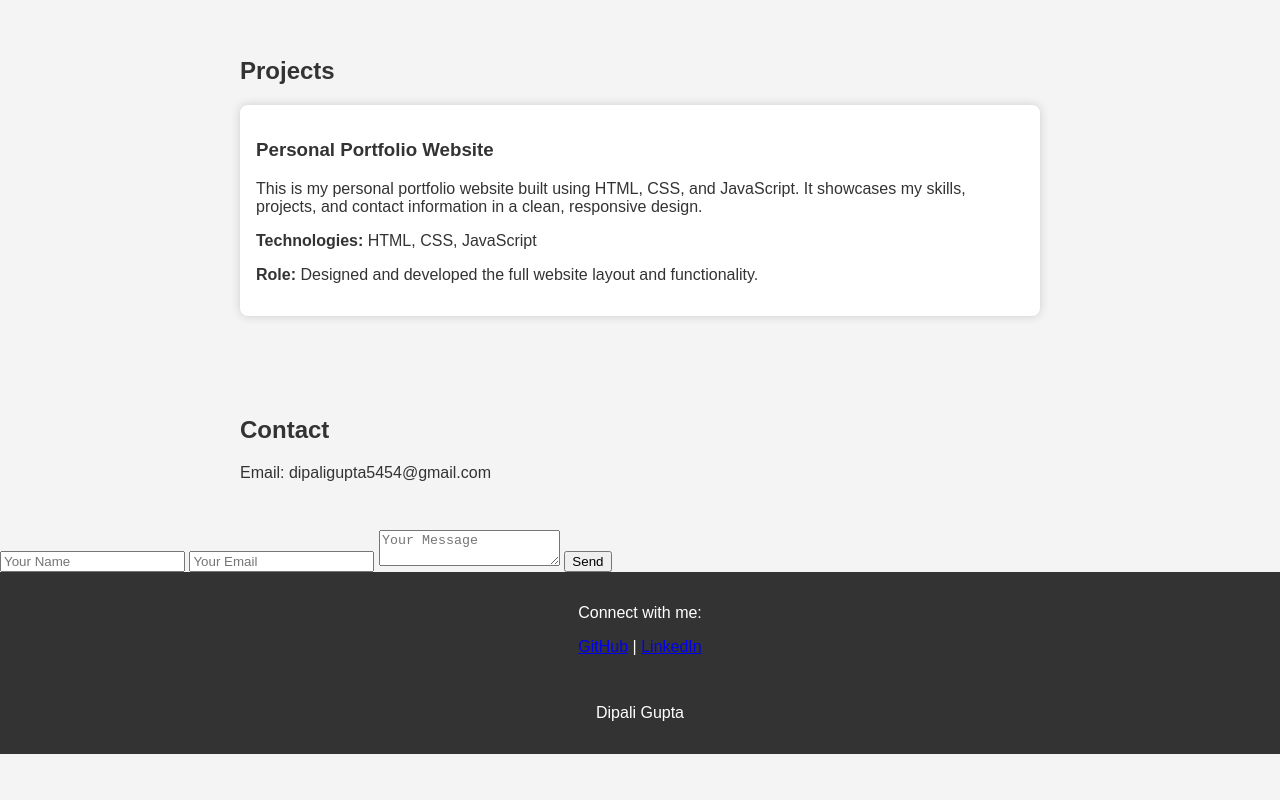
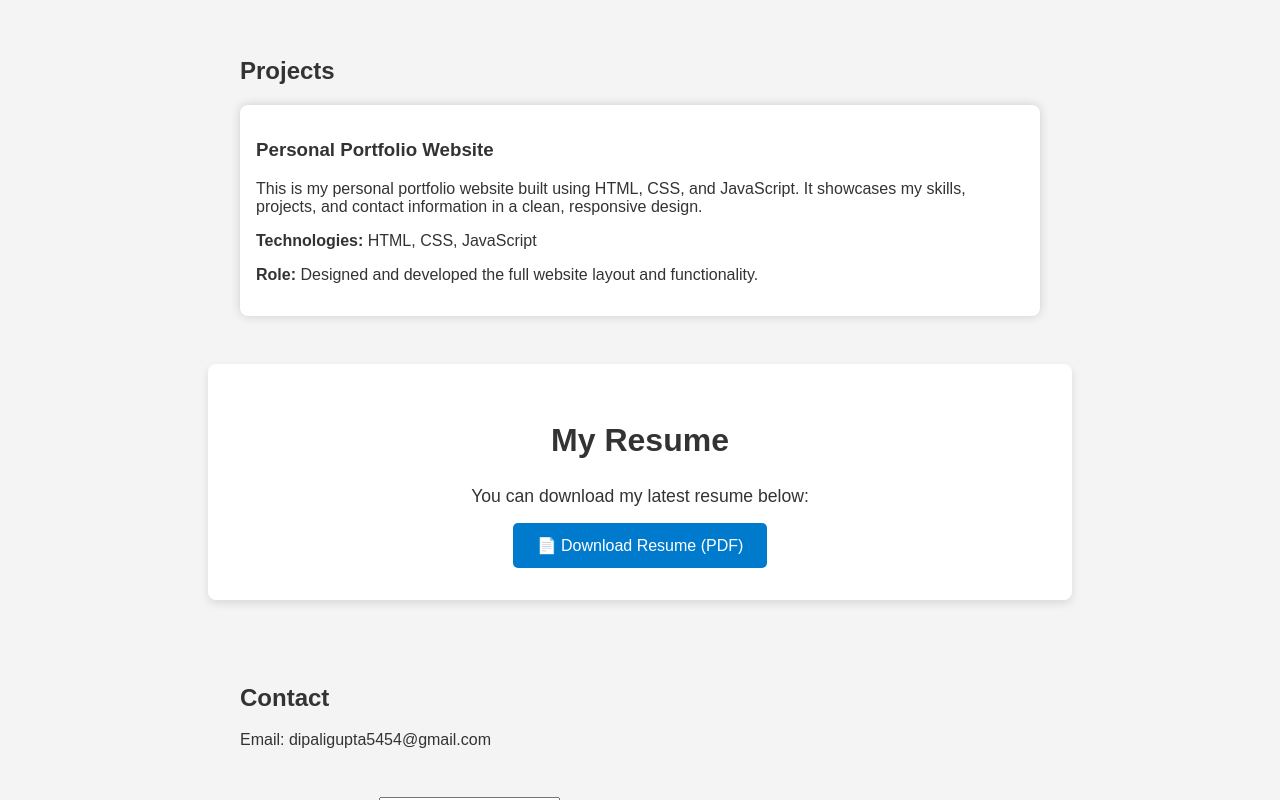
Before and after one commit to dipali9408/portfolio, a plain HTML site: page index.html in a window 1280 px wide. Shown: the part 429-1229 px from the top of the page. Before the commit the page ends 1183 px from the top, so only its background shows below. Drawn offline with Linux system fonts and the light colour scheme.

Commit message:
my portfolio

```diff
--- a/index.html
+++ b/index.html
@@ -34,12 +34,15 @@
       <p><strong>Role:</strong> Designed and developed the full website layout and functionality.</p>
     </div>
 
-    <div id="preloader">
-        <div class="spinner"></div>
-      </div>
 
+  </section>
 
-
+  <section id="resume">
+    <h2>My Resume</h2>
+    <p>You can download my latest resume below:</p>
+    <a href="DipaliGupta_Resume.pdf" class="resume-btn" download>
+      📄 Download Resume (PDF)
+    </a>
   </section>
 
 
--- a/style.css
+++ b/style.css
@@ -80,3 +80,35 @@ body {
       box-sizing: border-box;
     }
   }
+  #resume {
+    background-color: #fff;
+    padding: 2rem;
+    text-align: center;
+    border-radius: 8px;
+    box-shadow: 0 4px 8px rgba(0, 0, 0, 0.1);
+    margin-bottom: 2rem;
+  }
+
+  #resume h2 {
+    font-size: 2rem;
+    color: #333;
+  }
+
+  #resume p {
+    margin: 1rem 0;
+    font-size: 1.1rem;
+  }
+
+  .resume-btn {
+    display: inline-block;
+    padding: 0.8rem 1.5rem;
+    background-color: #007acc;
+    color: white;
+    text-decoration: none;
+    border-radius: 5px;
+    transition: background 0.3s ease;
+  }
+
+  .resume-btn:hover {
+    background-color: #005f99;
+  }
```
Also changed, not shown: 1 other file.
